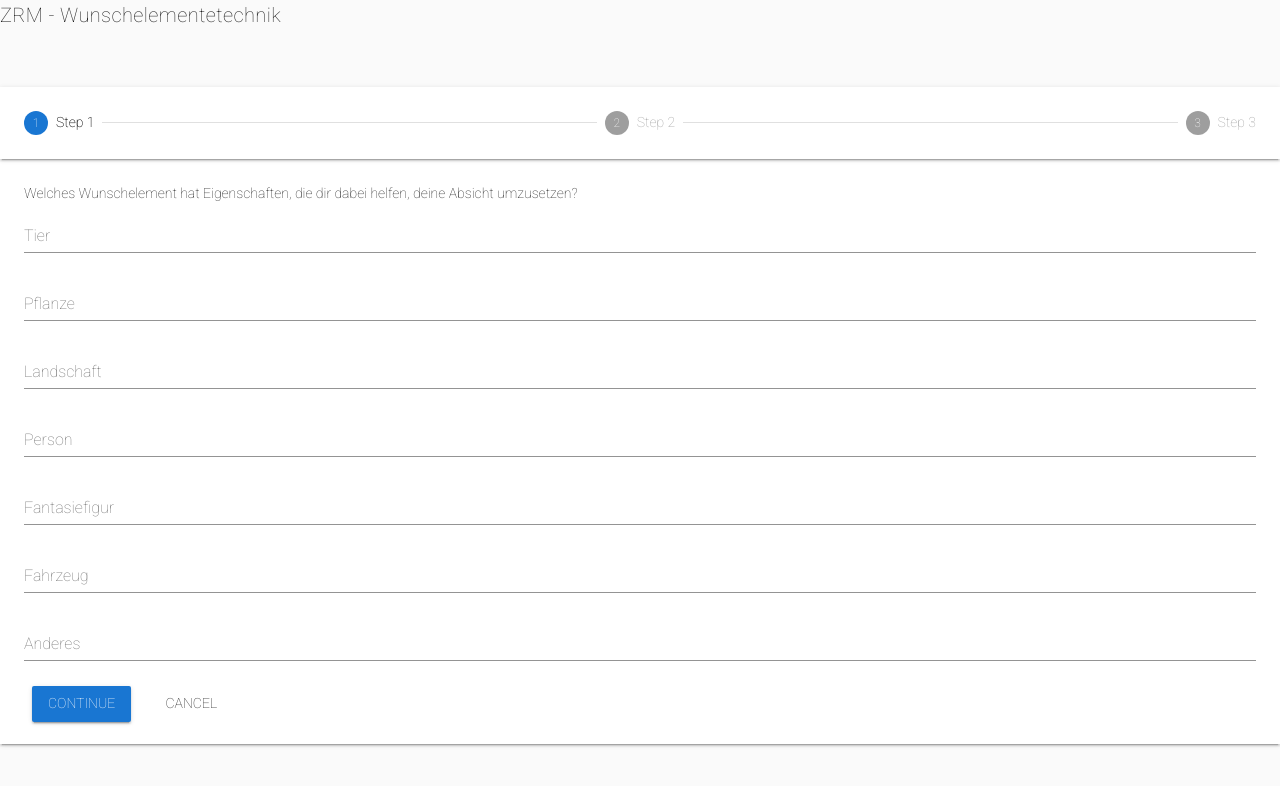
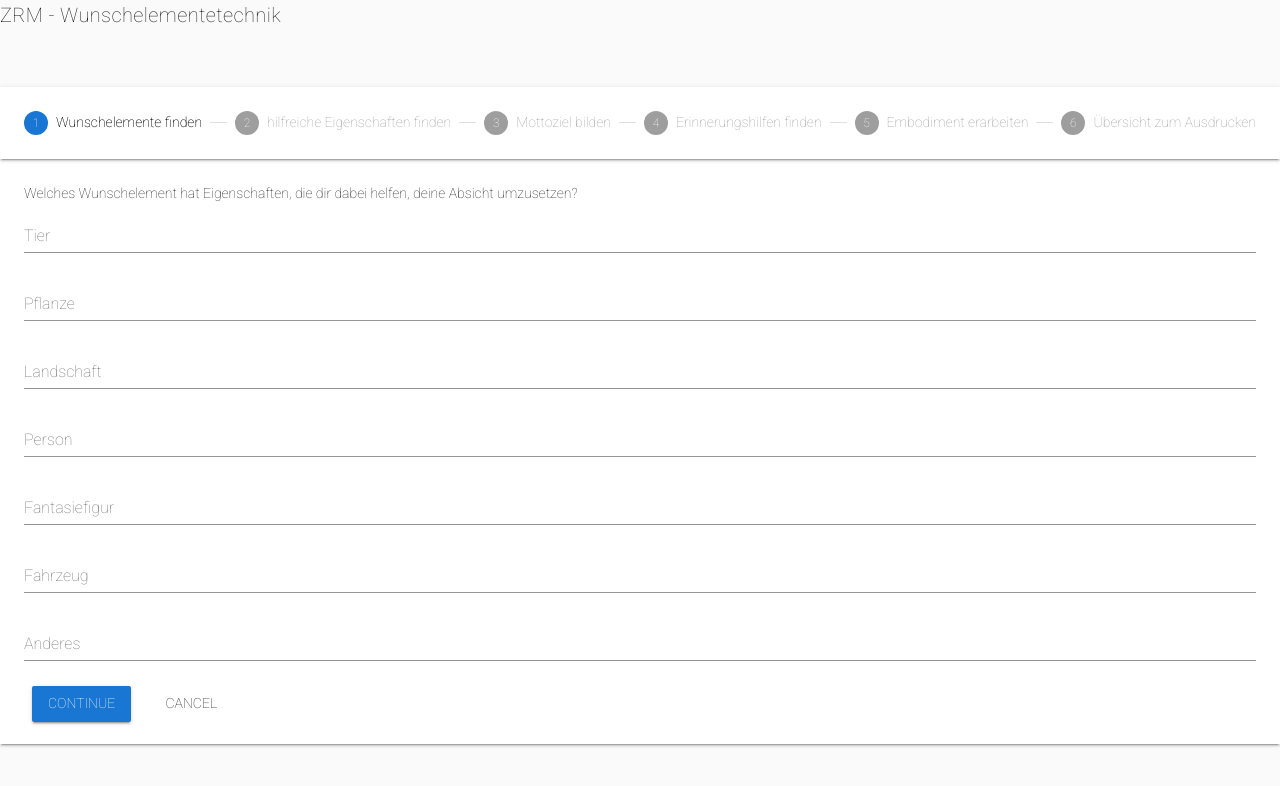
Before and after one commit to chris251190/zrm-webapp, a Vue app: page / in a window 1280 px wide. Shown: the top 786 px of the page. Built offline with nearby package versions, Linux system fonts and the light colour scheme.

Commit message:
add new steps in steps headr

```diff
--- /dev/null
+++ b/src/components/Overview.vue
@@ -0,0 +1,14 @@
+<template>
+    <div>{{text}}</div>
+</template>
+
+<script>
+    export default {
+        name: "overview",
+        data() {
+            return {
+            text: 'Dein Mottoziel ist fertig und lautet: ',
+            }
+        }
+    }
+</script>
--- a/src/components/WishElementsContent.vue
+++ b/src/components/WishElementsContent.vue
@@ -9,7 +9,12 @@
                             :step="n"
                             editable
                     >
-                        Step {{ n }}
+                        <span v-if="n === 1">Wunschelemente finden</span>
+                        <span v-if="n === 2">hilfreiche Eigenschaften finden</span>
+                        <span v-if="n === 3">Mottoziel bilden</span>
+                        <span v-if="n === 4">Erinnerungshilfen finden</span>
+                        <span v-if="n === 5">Embodiment erarbeiten</span>
+                        <span v-if="n === 6">Übersicht zum Ausdrucken</span>
                     </v-stepper-step>
 
                     <v-divider
@@ -34,6 +39,8 @@
 
                     <motto-goal v-if="n === 3"/>
 
+                    <overview v-if="n === 4" />
+
                     <v-btn
                             color="primary"
                             @click="nextStep(n)">
@@ -52,10 +59,11 @@
     import WishElementsIdeasSection from "./WishElementsIdeasSection";
     import WishElementsForm from "./WishElementsForm";
     import MottoGoal from "./MottoGoal";
+    import Overview from "./Overview";
 
     export default {
         name: 'wish-elements-content',
-        components: {WishElementsForm, WishElementsIdeasSection, MottoGoal},
+        components: {Overview, WishElementsForm, WishElementsIdeasSection, MottoGoal},
         data() {
             return {
                 question: 'Welche Eigenschaften hat dein Wunschelement, die dir dabei helfen können, dein Unbewusstes mit ins Boot zu holen?',
@@ -70,7 +78,7 @@
                 ],
                 ideas: this.$store.state.ideas,
                 e1: 1,
-                steps: 3,
+                steps: 6,
             }
         },
         watch: {
@@ -82,9 +90,6 @@
         },
 
         methods: {
-            onInput(val) {
-                this.steps = parseInt(val)
-            },
             nextStep(n) {
                 if (n === this.steps) {
                     this.e1 = 1
--- a/src/store.js
+++ b/src/store.js
@@ -6,7 +6,8 @@ Vue.use(Vuex)
 export default new Vuex.Store({
     state: {
         ideas: [],
-        associations: []
+        associations: [],
+        mottoGoal: ''
     },
     mutations: {
         addIdea (state, idea) {
@@ -18,6 +19,9 @@ export default new Vuex.Store({
             if(state.associations.indexOf(association) < 0) {
                 state.associations.push(association)
             }
+        },
+        addMottoGoal(state, mottoGoal) {
+          state.mottoGoal = mottoGoal;
         }
     }
 })
```
